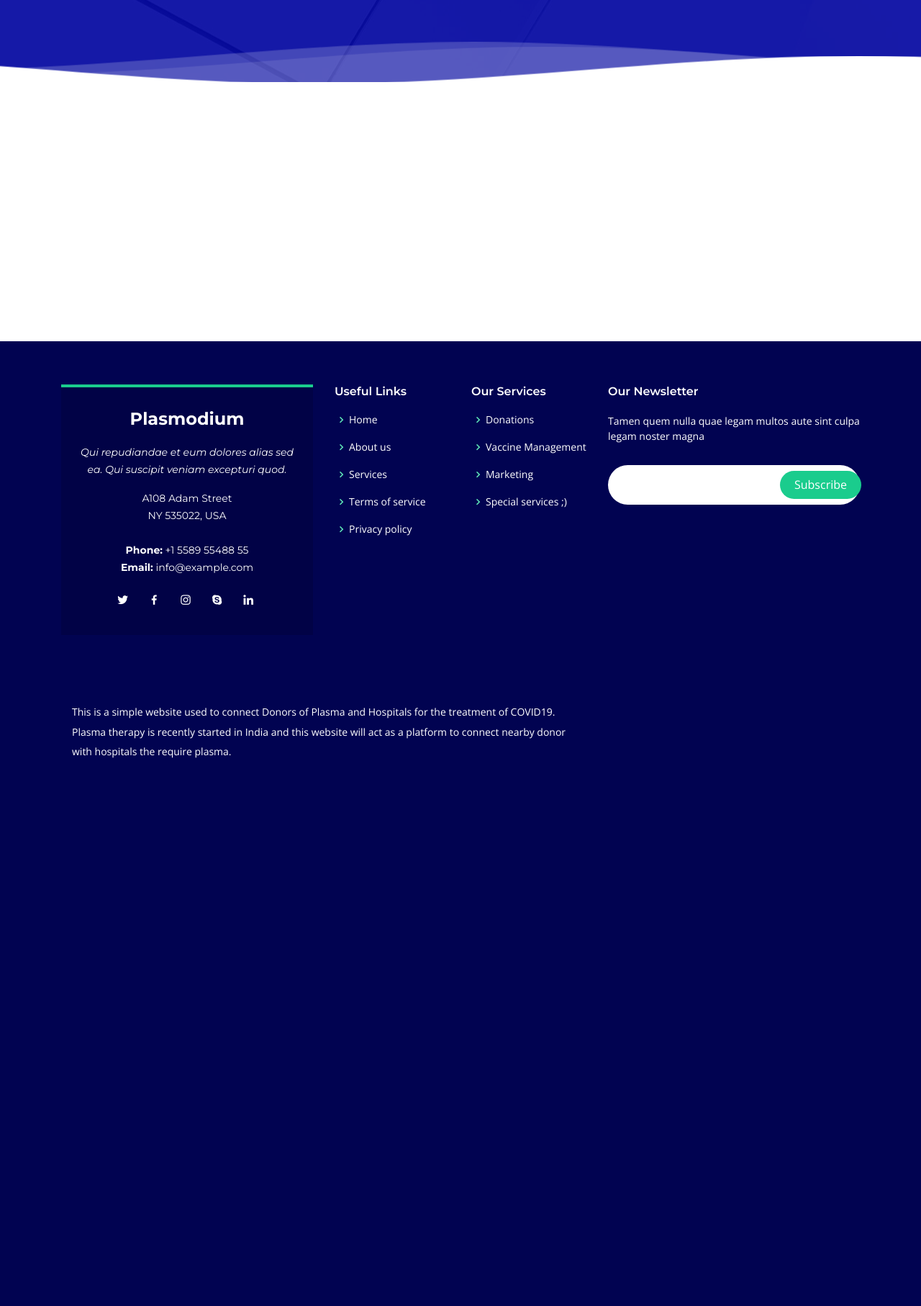
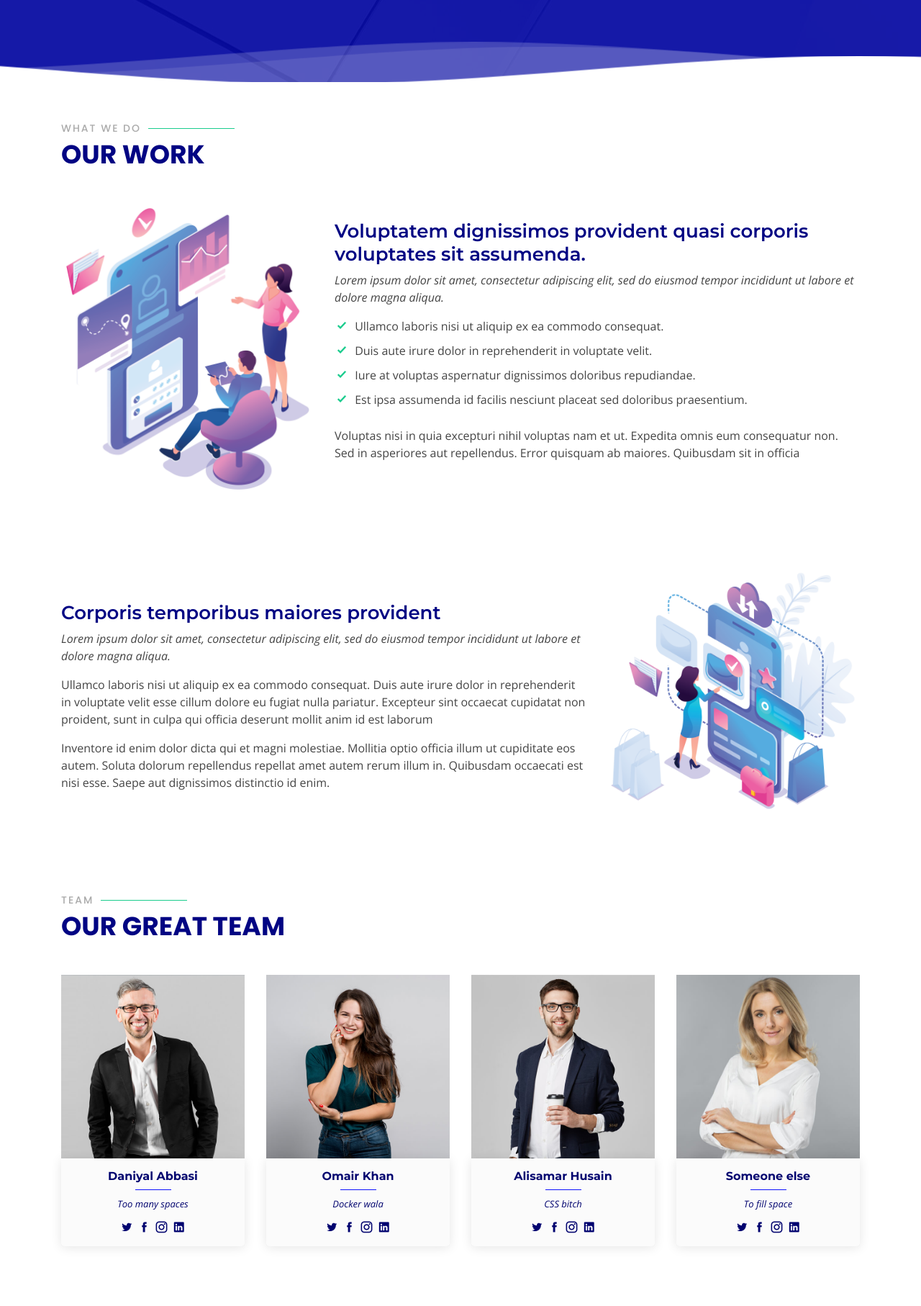
Before and after one commit to abbasidaniyal/PlasmaHelp, a Django app: page / in a window 1280 px wide. Shown: the part 746-2560 px from the top of the page at 72% size. Before the commit the page ends 1799 px from the top, so only its background shows below. Run offline with Django 3.2, Linux system fonts and the light colour scheme; some libraries are stand-ins or nearby versions.

Commit message:
About and Team

```diff
--- a/templates/about.html
+++ b/templates/about.html
@@ -2,7 +2,6 @@
 
 {% block content %}
 	<section class="container">
-		<br><br><br><br>
 		<h1>THIS IS THE ABOUT PAGE</h1>
 		<br><br><br><br><br><br><br>
 	</section>
--- a/templates/header.html
+++ b/templates/header.html
@@ -2,6 +2,7 @@
 
 <!-- ======= Header ======= -->
 <link href="{% static 'css/header.css' %}" rel="stylesheet">
+
 <header id="header" class="d-flex align-items-center">
   <div class="container d-flex align-items-center">
 
@@ -12,7 +13,7 @@
     <nav class="nav-menu d-none d-lg-block">
       <ul>
         <li class="active"><a href="/">Home</a></li>
-        <li><a href="/about">About</a></li>
+        <li><a href="#details">About</a></li>
         <li><a href="#team">Team</a></li>
         <li><a href="#contact">Contact</a></li>
 
--- a/templates/index.html
+++ b/templates/index.html
@@ -1,19 +1,16 @@
 {% extends 'base.html' %}
 {% load static %}
+
 {% block content %}
-
   <!-- ======= Hero Section ======= -->
   <section id="hero">
-
     <div class="container">
       <div class="row container">
         <div class="col-lg-7 pt-5 pt-lg-0 order-2 order-lg-1 d-flex align-items-center">
           <div data-aos="zoom-out">
             <h1>The Plasma Donor Finder <span>Plasmodium</span></h1>
             <h2>One Donation can save a life. Come give us your bodily fluids :)</h2>
-            <button class="text-center text-lg-left">
-              <a href="#about" class="btn-get-started scrollto">Sign Up</a>
-            </button>
+            <button class="button text-center text-lg-left">Sign Up</button>
           </div>
         </div>
         <div class="col-lg-5 order-1 order-lg-2 hero-img" data-aos="zoom-out" data-aos-delay="300">
@@ -30,6 +27,138 @@
     </svg>
   </section><!-- End Hero -->
 
+  <!-- ======= Details Section ======= -->
+  <section id="details" class="details">
+    <div class="container">
+      <div class="section-title" data-aos="fade-up">
+        <h2>What we Do</h2>
+        <p>Our Work</p>
+      </div>
+      <div class="row content">
+        <div class="col-md-4" data-aos="fade-right">
+          <img src="assets/img/details-1.png" class="img-fluid" alt="">
+        </div>
+        <div class="col-md-8 pt-4" data-aos="fade-up">
+          <h3>Voluptatem dignissimos provident quasi corporis voluptates sit assumenda.</h3>
+          <p class="font-italic">
+            Lorem ipsum dolor sit amet, consectetur adipiscing elit, sed do eiusmod tempor incididunt ut labore et dolore
+            magna aliqua.
+          </p>
+          <ul>
+            <li><i class="icofont-check"></i> Ullamco laboris nisi ut aliquip ex ea commodo consequat.</li>
+            <li><i class="icofont-check"></i> Duis aute irure dolor in reprehenderit in voluptate velit.</li>
+            <li><i class="icofont-check"></i> Iure at voluptas aspernatur dignissimos doloribus repudiandae.</li>
+            <li><i class="icofont-check"></i> Est ipsa assumenda id facilis nesciunt placeat sed doloribus praesentium.</li>
+          </ul>
+          <p>
+            Voluptas nisi in quia excepturi nihil voluptas nam et ut. Expedita omnis eum consequatur non. Sed in asperiores aut repellendus. Error quisquam ab maiores. Quibusdam sit in officia
+          </p>
+        </div>
+      </div>
+
+      <div class="row content">
+        <div class="col-md-4 order-1 order-md-2" data-aos="fade-left">
+          <img src="assets/img/details-2.png" class="img-fluid" alt="">
+        </div>
+        <div class="col-md-8 pt-5 order-2 order-md-1" data-aos="fade-up">
+          <h3>Corporis temporibus maiores provident</h3>
+          <p class="font-italic">
+            Lorem ipsum dolor sit amet, consectetur adipiscing elit, sed do eiusmod tempor incididunt ut labore et dolore
+            magna aliqua.
+          </p>
+          <p>
+            Ullamco laboris nisi ut aliquip ex ea commodo consequat. Duis aute irure dolor in reprehenderit in voluptate
+            velit esse cillum dolore eu fugiat nulla pariatur. Excepteur sint occaecat cupidatat non proident, sunt in
+            culpa qui officia deserunt mollit anim id est laborum
+          </p>
+          <p>
+            Inventore id enim dolor dicta qui et magni molestiae. Mollitia optio officia illum ut cupiditate eos autem. Soluta dolorum repellendus repellat amet autem rerum illum in. Quibusdam occaecati est nisi esse. Saepe aut dignissimos distinctio id enim.
+          </p>
+        </div>
+      </div>
+    </div>
+  </section><!-- End Details Section -->
+
+  <!-- ======= Team Section ======= -->
+  <section id="team" class="team">
+    <div class="container">
+
+      <div class="section-title" data-aos="fade-up">
+        <h2>Team</h2>
+        <p>Our Great Team</p>
+      </div>
+
+      <div class="row" data-aos="fade-left">
+
+        <div class="col-lg-3 col-md-6">
+          <div class="card" data-aos="zoom-in" data-aos-delay="100">
+            <div class="pic"><img src="{%static 'img/team/team-1.jpg'%}" class="img-fluid" alt=""></div>
+            <div class="card-content">
+              <h4>Daniyal Abbasi</h4>
+              <span>Too many spaces</span>
+              <div class="social">
+                <a href=""><i class="icofont-twitter"></i></a>
+                <a href=""><i class="icofont-facebook"></i></a>
+                <a href=""><i class="icofont-instagram"></i></a>
+                <a href=""><i class="icofont-linkedin"></i></a>
+              </div>
+            </div>
+          </div>
+        </div>
+
+        <div class="col-lg-3 col-md-6 mt-5 mt-md-0">
+          <div class="card" data-aos="zoom-in" data-aos-delay="200">
+            <div class="pic"><img src="{%static 'img/team/team-2.jpg'%}" class="img-fluid" alt=""></div>
+            <div class="card-content">
+              <h4>Omair Khan</h4>
+              <span>Docker wala</span>
+              <div class="social">
+                <a href=""><i class="icofont-twitter"></i></a>
+                <a href=""><i class="icofont-facebook"></i></a>
+                <a href=""><i class="icofont-instagram"></i></a>
+                <a href=""><i class="icofont-linkedin"></i></a>
+              </div>
+            </div>
+          </div>
+        </div>
+
+        <div class="col-lg-3 col-md-6 mt-5 mt-lg-0">
+          <div class="card" data-aos="zoom-in" data-aos-delay="300">
+            <div class="pic"><img src="{%static 'img/team/team-3.jpg'%}" class="img-fluid" alt=""></div>
+            <div class="card-content">
+              <h4>Alisamar Husain</h4>
+              <span>CSS bitch</span>
+              <div class="social">
+                <a href=""><i class="icofont-twitter"></i></a>
+                <a href=""><i class="icofont-facebook"></i></a>
+                <a href=""><i class="icofont-instagram"></i></a>
+                <a href=""><i class="icofont-linkedin"></i></a>
+              </div>
+            </div>
+          </div>
+        </div>
+
+        <div class="col-lg-3 col-md-6 mt-5 mt-lg-0">
+          <div class="card" data-aos="zoom-in" data-aos-delay="400">
+            <div class="pic"><img src="{%static 'img/team/team-4.jpg'%}" class="img-fluid" alt=""></div>
+            <div class="card-content">
+              <h4>Someone else</h4>
+              <span>To fill space</span>
+              <div class="social">
+                <a href=""><i class="icofont-twitter"></i></a>
+                <a href=""><i class="icofont-facebook"></i></a>
+                <a href=""><i class="icofont-instagram"></i></a>
+                <a href=""><i class="icofont-linkedin"></i></a>
+              </div>
+            </div>
+          </div>
+        </div>
+
+      </div>
+
+    </div>
+  </section><!-- End Team Section -->
+
 	<section></section>
 	<section></section>
 	<section></section>
```
